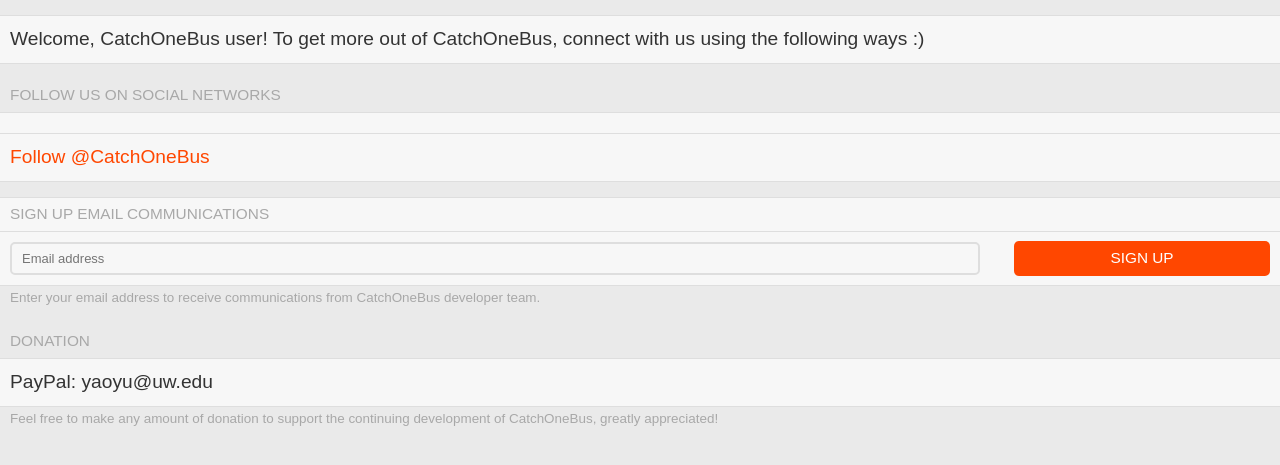
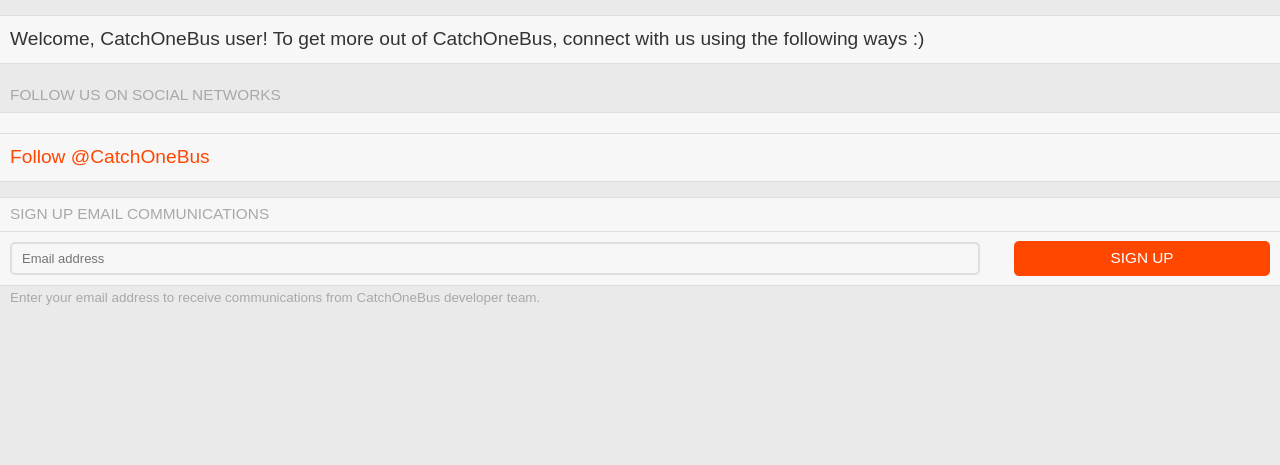
Before and after one commit to yaoyuyang/yaoyuyang.github.io, a Jekyll site: the page catchonebus/config/index.html, which Jekyll copies as it is, in a window 1280 px wide. Shown: the top 465 px of the page. Built offline with Jekyll 4.4.1, drawn with Linux system fonts in a browser that asks for light colours; comment, search, counter and statistics services are not loaded.

Commit message:
remove donation

```diff
--- a/catchonebus/config/index.html
+++ b/catchonebus/config/index.html
@@ -75,7 +75,7 @@
         Enter your email address to receive communications from CatchOneBus developer team.
       </div>
 
-      <div class="item-container">
+      <!-- <div class="item-container">
         <div class="item-container-header">Donation</div>
         <div class="item-container-content">
           <label class="item">
@@ -86,7 +86,7 @@
 
       <div class='item-container-footer'>
         Feel free to make any amount of donation to support the continuing development of CatchOneBus, greatly appreciated!
-      </div>
+      </div> -->
     </div>
 
   </body>
```
